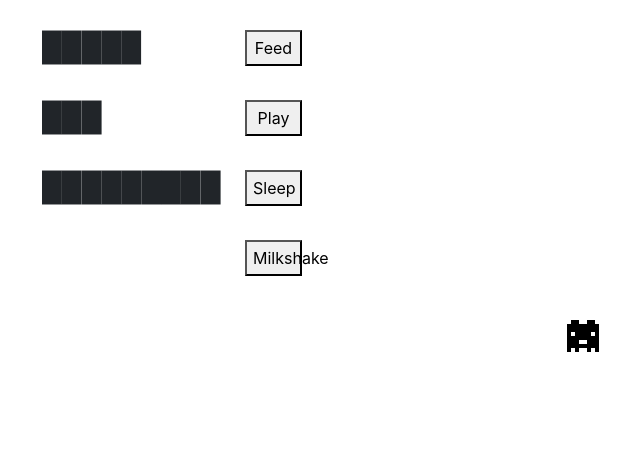
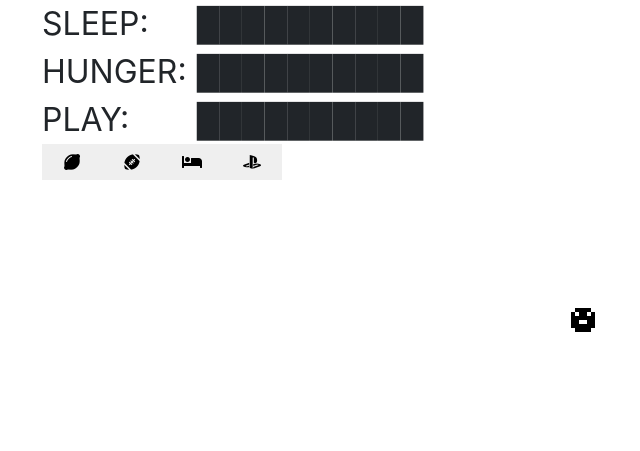
Before and after one commit to MichaelMeow/tamagotchi, a website built with webpack: page src/index.html in a window 1280 px wide. Shown: the whole page, without its empty margins (43-683 px from the left). Built offline with nearby package versions, Linux system fonts and the light colour scheme.

Commit message:
add evolution

```diff
--- a/src/backend.js
+++ b/src/backend.js
@@ -12,7 +12,6 @@ export let tamagotchi = {
       bartype1.length = 0;
 
       for (var i = 0; i < level; i++) {
-        console.log(bartype1);
         bartype1.push("█");
       }
       if (bartype2){
@@ -32,26 +31,20 @@ export let tamagotchi = {
     };
   },
 
-  // sleep() {
-  //   setInterval(() =>{
-  //     this.hungerArray.push();
-  //   }, 1000);
-  // },
-
   setHunger() {
     setInterval(() =>{
       this.hungerArray.pop();
-    }, 1000);
+    }, 10000);
   },
   setPlay() {
     setInterval(() =>{
       this.playArray.pop();
-    }, 700);
+    }, 7000);
   },
   setSleep() {
     setInterval(() =>{
       this.sleepArray.pop();
-    }, 5000);
+    }, 50000);
   }
 
 };
@@ -61,6 +54,7 @@ export let tamagotchi = {
   // tamagotchi.small = tamagotchi.blockSet(4)
   // tamagotchi.combo = tamagotchi.blockSet(2,2)
   // tamagotchi.wierd = tamagotchi.blockSet(random, random, random)
+  // tamagotchi.full = tamagotchi.blockSet(random, random, random)
 
   // Functions we can call:
   // tamagotchi.full(tamagotchi.hungerArray);
--- a/src/index.html
+++ b/src/index.html
@@ -1,26 +1,44 @@
 <!DOCTYPE html>
 <html>
 <head>
+  <link rel="stylesheet" href="https://use.fontawesome.com/releases/v5.3.1/css/all.css" integrity="sha384-mzrmE5qonljUremFsqc01SB46JvROS7bZs3IO2EmfFsd15uHvIt+Y8vEf7N7fWAU" crossorigin="anonymous">
   <title>Add Title Here</title>
 </head>
 <body>
   <div class="container">
-    <div id="feed" class="status">
-      <h3 id="hungerBar"class="statusBar"></h3>
-      <button id="feedBtn" class="statusButton"type="button" value="small hunger">Feed</button>
+    <div class="bars">
+      <div class="barNames">
+        <div>
+          SLEEP:
+        </div>
+        <div>
+          HUNGER:
+        </div>
+        <div>
+          PLAY:
+        </div>
+      </div>
+      <div class="bar">
+        <div id="sleepBar"class="statusBar"></div>
+        <div id="hungerBar"class="statusBar"></div>
+        <div id="playBar"class="statusBar"></div>
+      </div>
     </div>
-    <div id="play" class="status">
-      <h3 id="playBar"class="statusBar"></h3>
-      <button class="statusButton"type="button" value="small play">Play</button>
-    </div>
-    <div id="sleep"class="status">
-      <h3 id="sleepBar"class="statusBar"></h3>
-      <button class="statusButton"type="button" value="large sleep">Sleep</button>
-    </div>
-    <div id="sleep"class="status">
-      <h3 id="sleepBar"class="statusBar"></h3>
-      <button class="statusButton"type="button" value="downside hunger sleep"> Milkshake</button>
-    </div>
+    <div class="powerUps">
+      <div>
+        <button id="feedBtn" class="statusButton"type="button" value="small hunger"><i class="fas fa-lemon"></i></button>
+      </div>
+      <div>
+        <button class="statusButton"type="button" value="small play"><i class="fas fa-football-ball"></i></button>
+      </div>
+      <div>
+        <button class="statusButton"type="button" value="large sleep"><i class="fas fa-bed"></i></button>
+      </div>
+      <div>
+        <button class="statusButton"type="button" value="downside hunger sleep"><i class="fab fa-playstation"></i></button>
+      </div>
+
+  </div>
 
     <div class="cropTamagotchi">
       <img src="assets/images/tamagotchi.gif" alt="Tamagotchi">
--- a/src/main.js
+++ b/src/main.js
@@ -5,14 +5,24 @@ import './styles.scss';
 import { tamagotchi } from "./backend.js";
 
 let barLevelCheck = function() {
+  let counter = 0
   setInterval(() =>{
     $("#hungerBar").html(tamagotchi.hungerArray.join(''));
     $("#playBar").html(tamagotchi.playArray.join(''));
     $("#sleepBar").html(tamagotchi.sleepArray.join(''));
+
+    counter += .1
+    if (counter> 5 && counter < 10){
+      $(".cropTamagotchi").addClass("evolve1");
+    } else if (counter > 10){
+      $(".cropTamagotchi").removeClass("evolve1");
+      $(".cropTamagotchi").addClass("evolve2");
+    }
   }, 100);
 };
 // UI Logic
 $(document).ready(function() {
+
   tamagotchi.setHunger();
   tamagotchi.setPlay();
   tamagotchi.setSleep();
@@ -22,6 +32,8 @@ $(document).ready(function() {
     tamagotchi.downside = tamagotchi['blockSet'](7,-3);
     tamagotchi.large = tamagotchi['blockSet'](5);
     tamagotchi.small = tamagotchi['blockSet'](3);
+    tamagotchi.combo = tamagotchi['blockSet'](2,2);
+    tamagotchi.extreme = tamagotchi['blockSet'](10,-5,-5);
 
     const buttonValue = $(this).val();
     const buttonValueArray = buttonValue.split(" ");
@@ -33,7 +45,6 @@ $(document).ready(function() {
     } else if (buttonValueArray.length == 4){
       tamagotchi[buttonValueArray[0]](tamagotchi[buttonValueArray[1] + 'Array'], tamagotchi[buttonValueArray[2] + 'Array'], tamagotchi[buttonValueArray[3] + 'Array']);
     }
-    // tamagotchi.full(tamagotchi.playArray);
-    // tamagotchi.full(tamagotchi.sleepArray);
+
   });
 });
--- a/src/styles.scss
+++ b/src/styles.scss
@@ -8,25 +8,51 @@ body {
   left: 45%;
   overflow: hidden;
   width: 70px;
-  height: 56px;
+  height: 33px;
   img{
-    transform: translateX(-108px);
+    transform: translateY(-22px);
   }
 }
 
-.status {
-  margin-top: 30px;
-  display: flex;
-  flex-direction: row;
-  justify-content: space-between;
-  align-items: flex-start;
-  width: 260px;
-  height: 40px;
-  h3 {
-    margin-bottom: 0;
-  }
+
   .statusButton {
     width: 57px;
     height: 36px;
+    border:none;
+  }
+
+
+.statusBar {
+  font-size: 2rem;
+}
+
+.barNames {
+  font-size: 2rem;
+  margin-right: 10px;
+}
+
+.bars {
+  display: flex;
+  flex-direction: row;
+}
+
+.powerUps {
+  display: flex;
+  flex-direction: row;
+  flex-wrap: wrap;
+  width: 300px;
+  button {
+    width: 60px;
   }
 }
+
+.evolve1 {
+  img {
+    transform: translateY(-58px);
+  }
+}
+.evolve2 {
+  img {
+    transform: translateY(-94px);
+  }
+}
```
